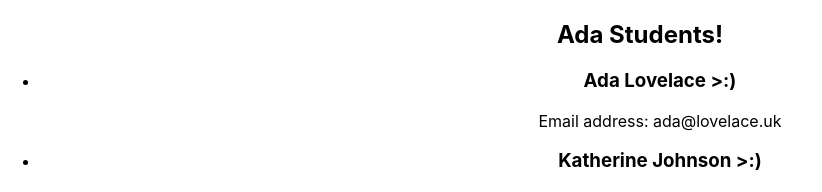
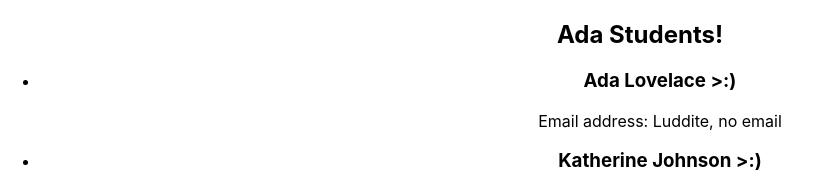
Before and after one commit to Ada-C11/ada-students-ports, a React (Create React App) app: page / in a window 1280 px wide. Shown: the top 192 px of the page, without its empty margins (0-822 px from the left). Built offline with nearby package versions, Linux system fonts and the light colour scheme.

Commit message:
prop types to studnet

```diff
--- a/src/components/Student.js
+++ b/src/components/Student.js
@@ -1,16 +1,29 @@
 import React from 'react';
+import PropTypes from 'prop-types';
 
 const Student = (props) => {
   return (
     <section>
       <h3>
-        { props.fullName } >:)
+        {props.fullName} >:)
       </h3>
       <p>
-        Email address: { props.email }
+        Email address: {props.email}
       </p>
     </section>
   );
 };
 
+Student.propTypes = {
+  // fullName must be a string and is required
+  fullName: PropTypes.string.isRequired,
+  // email is not required, but if it's there must be
+  //   a string
+  email: PropTypes.string,
+};
+
+Student.defaultProps = {
+  email: 'Luddite, no email',
+};
+
 export default Student;
--- a/src/components/StudentCollection.js
+++ b/src/components/StudentCollection.js
@@ -7,7 +7,6 @@ const StudentCollection = () => {
   const students = [
     {
       fullName: "Ada Lovelace",
-      email: "ada@lovelace.uk",
     },
     {
       fullName: "Katherine Johnson",
@@ -15,12 +14,12 @@ const StudentCollection = () => {
     },
   ];
 
-  const studentComponents = students.map( (student, i) => {
+  const studentComponents = students.map((student, i) => {
     return (
       <li key={i}>
         <Student
-          fullName={ student.fullName }
-          email={ student.email } />
+          fullName={student.fullName}
+          email={student.email} />
       </li>
     );
   });
@@ -28,7 +27,7 @@ const StudentCollection = () => {
   return (
     <section>
       <ul>
-        { studentComponents }
+        {studentComponents}
       </ul>
     </section>
   );
```
Also changed, not shown: src/images/CheezItMan.svg (added), src/images/Guest.svg (added).
